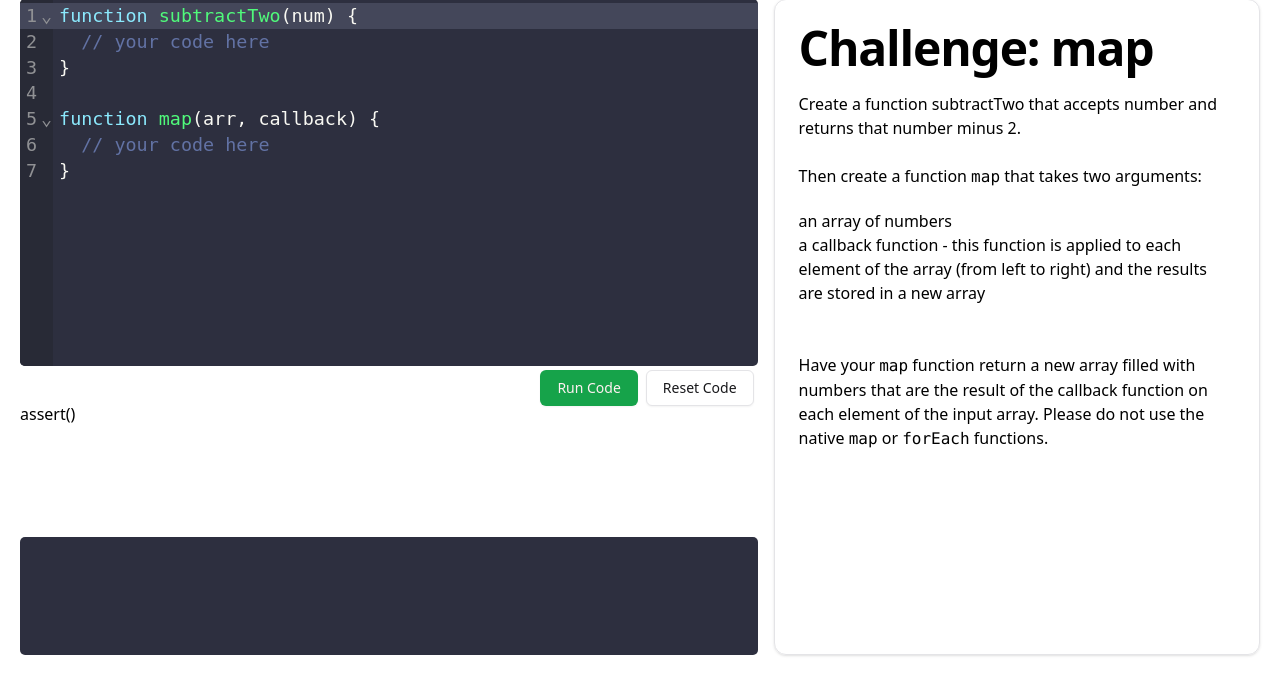
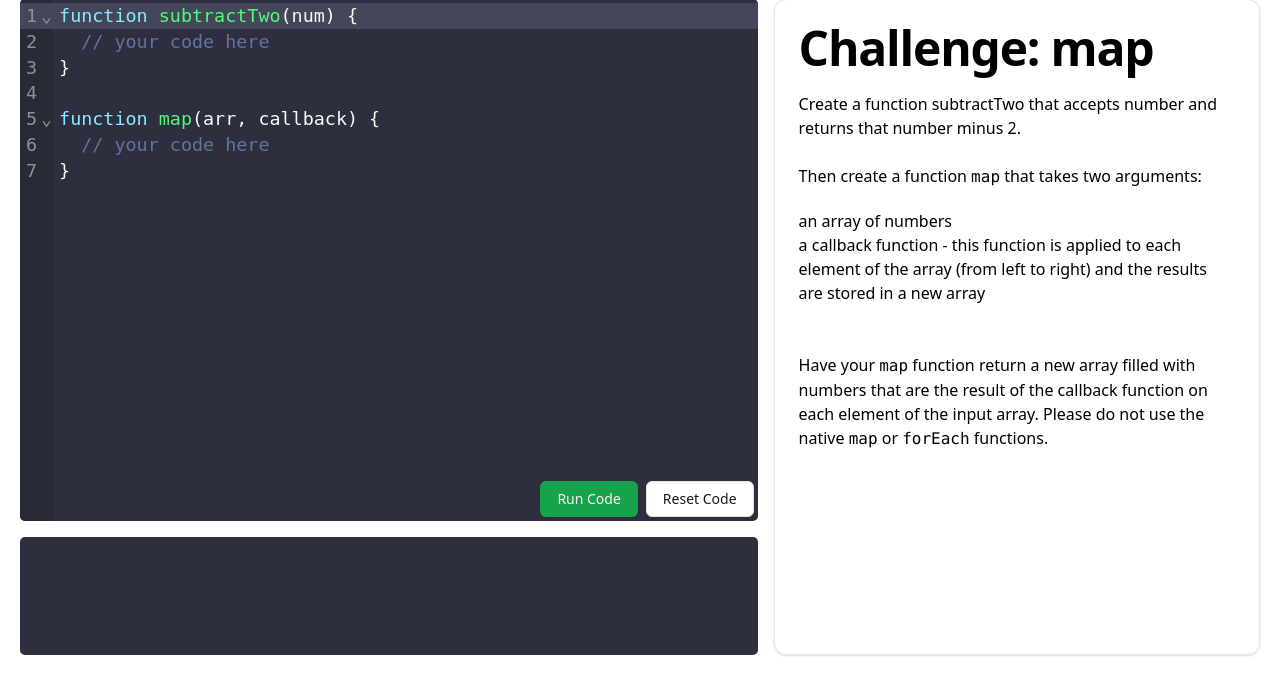
Before and after one commit to kruckenberg/codilla, a Django app: page /challenge/ in a window 1280 px wide. Shown: the part 113-800 px from the top of the page. Run offline with Django 5.2, Linux system fonts and the light colour scheme; some libraries are stand-ins or nearby versions.

Commit message:
render buttons over editor

```diff
--- a/code_challenge/templates/code_challenge/base.html
+++ b/code_challenge/templates/code_challenge/base.html
@@ -2,11 +2,8 @@
 {% block page-content %}
     <div id="challenge-container">
         <div class="uk-margin-left uk-margin-right grid grid-cols-5 grid-rows-5 gap-4 w-fit h-[calc(100vh-9rem)] mt-28">
-            <div class="col-span-3 row-span-3">
+            <div class="col-span-3 row-span-4 h-full">
                 {% block editor %}{% endblock %}
-            </div>
-            <div class="col-span-3 row-span-1 col-start-1 row-start-4">
-                {% block test-center %}{% endblock %}
             </div>
             <div class="col-span-3 row-span-1 col-start-1 row-start-5">
                 {% block output %}{% endblock %}
--- a/code_challenge/templates/code_challenge/index.html
+++ b/code_challenge/templates/code_challenge/index.html
@@ -3,16 +3,14 @@
 {% block editor %}
     {{ challenge.starter_code|json_script:"starterCode" }}
     <script src="{% static 'js/editor.js' %}" defer></script>
-    <div id="code-editor" class="h-[calc(100%-1.25rem)] w-full"></div>
-    <div class="flex flex-row justify-end h-5 w-full uk-background-default">
-        <button id="run-code-button" class="uk-button uk-button-primary m-1">Run Code</button>
-        <button class="uk-button uk-button-default m-1">Reset Code</button>
+    <div class="relative h-full w-full">
+        <div id="code-editor" class="absolute h-full w-full"></div>
+        <div class="absolute inset-x-0 bottom-0 flex flex-row justify-end w-full">
+            <button id="run-code-button" class="uk-button uk-button-primary m-1">Run Code</button>
+            <button class="uk-button uk-button-default m-1">Reset Code</button>
+        </div>
     </div>
 {% endblock editor %}
-<!-- Test Center -->
-{% block test-center %}
-    <div id="test-center" class="h-full w-full">assert()</div>
-{% endblock test-center %}
 <!-- Output -->
 {% block output %}
     <div id="output" class="h-full w-full"></div>
```
Also changed, not shown: static/css/styles.css.
